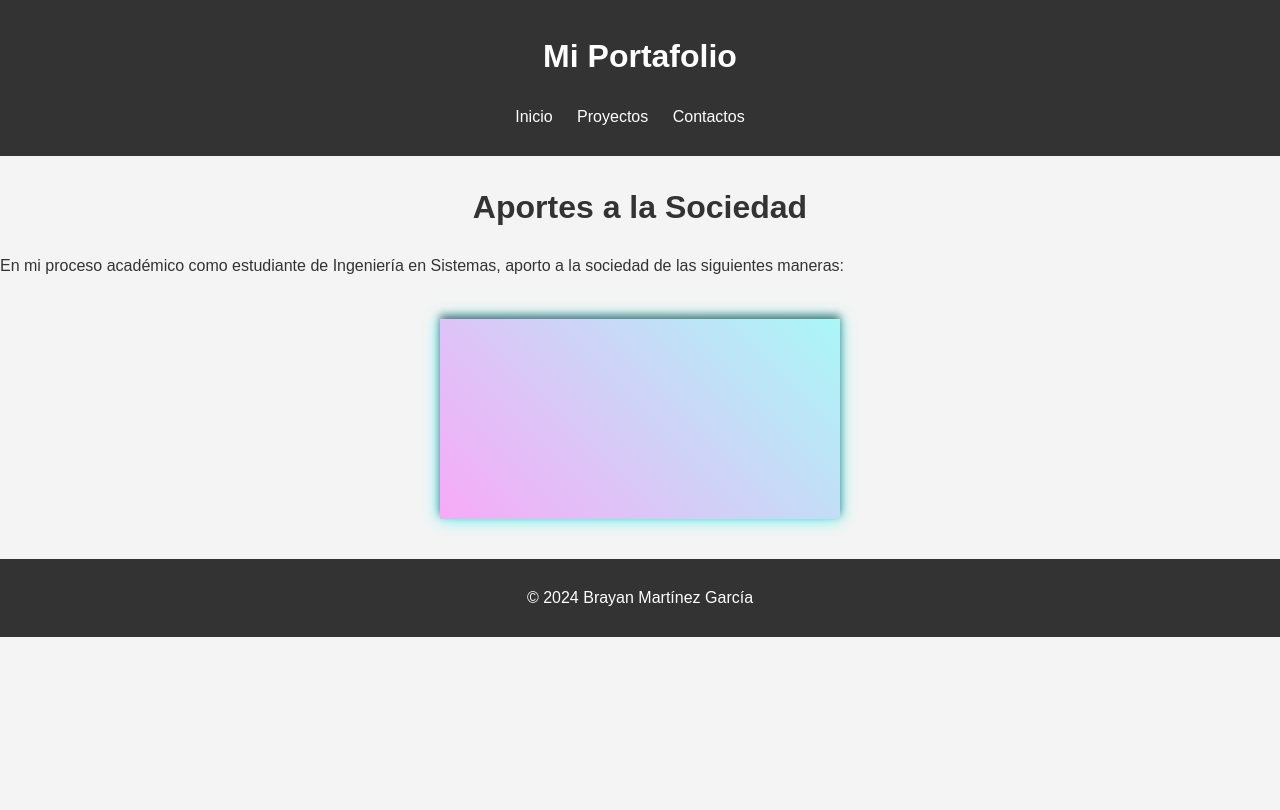
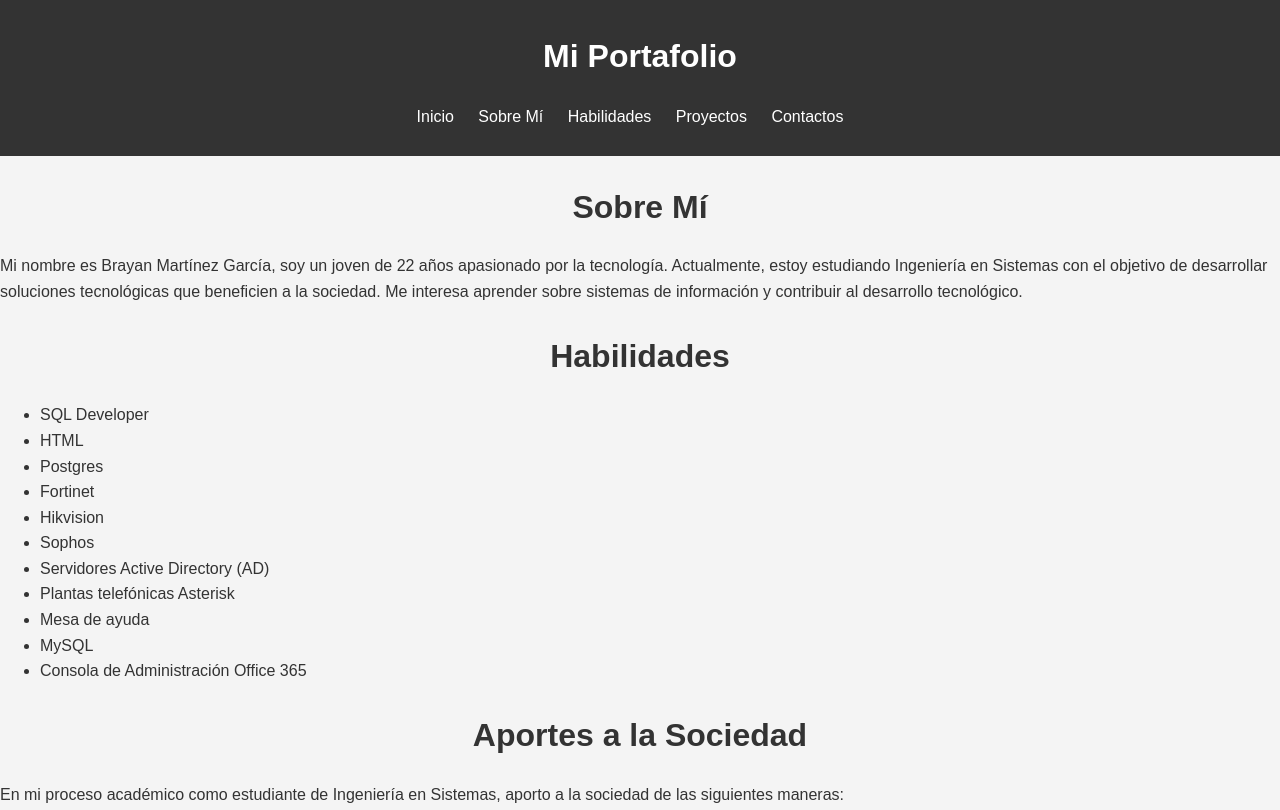
Before and after one commit to Bmartinez2002/portafolio-Brayan-M, a plain HTML site: page index.html in a window 1280 px wide. Shown: the top 810 px of the page. Drawn offline with nearby package versions, Linux system fonts and the light colour scheme.

Commit message:
Update index.html

```diff
--- a/index.html
+++ b/index.html
@@ -13,6 +13,8 @@
         <nav>
             <ul>
                 <li><a href="#">Inicio</a></li>
+                <li><a href="#">Sobre Mí</a></li>
+                <li><a href="#">Habilidades</a></li>
                 <li><a href="#">Proyectos</a></li>
                 <li><a href="#">Contactos</a></li>
             </ul>
@@ -20,6 +22,31 @@
     </header>
 
     <main>
+        <!-- Sección Sobre Mí -->
+        <section id="sobreMi">
+            <h2>Sobre Mí</h2>
+            <p>Mi nombre es Brayan Martínez García, soy un joven de 22 años apasionado por la tecnología. Actualmente, estoy estudiando Ingeniería en Sistemas con el objetivo de desarrollar soluciones tecnológicas que beneficien a la sociedad. Me interesa aprender sobre sistemas de información y contribuir al desarrollo tecnológico.</p>
+        </section>
+
+        <!-- Sección Habilidades -->
+        <section id="habilidades">
+            <h2>Habilidades</h2>
+            <ul>
+                <li>SQL Developer</li>
+                <li>HTML</li>
+                <li>Postgres</li>
+                <li>Fortinet</li>
+                <li>Hikvision</li>
+                <li>Sophos</li>
+                <li>Servidores Active Directory (AD)</li>
+                <li>Plantas telefónicas Asterisk</li>
+                <li>Mesa de ayuda</li>
+                <li>MySQL</li>
+                <li>Consola de Administración Office 365</li>
+            </ul>
+        </section>
+
+        <!-- Sección Aportes a la Sociedad -->
         <section>
             <h2>Aportes a la Sociedad</h2>
             <p>En mi proceso académico como estudiante de Ingeniería en Sistemas, aporto a la sociedad de las siguientes maneras:</p>
@@ -39,3 +66,20 @@
             type: 'pie',
             data: {
                 labels: ['Aporte Académico', 'Aporte Humano', 'Aporte Profesional'],
+                datasets: [{
+                    data: [40, 30, 30],
+                    backgroundColor: ['#FF5733', '#33FF57', '#3357FF'],
+                }]
+            },
+            options: {
+                responsive: true,
+                plugins: {
+                    legend: {
+                        position: 'top',
+                    },
+                },
+            }
+        });
+    </script>
+</body>
+</html>
```
